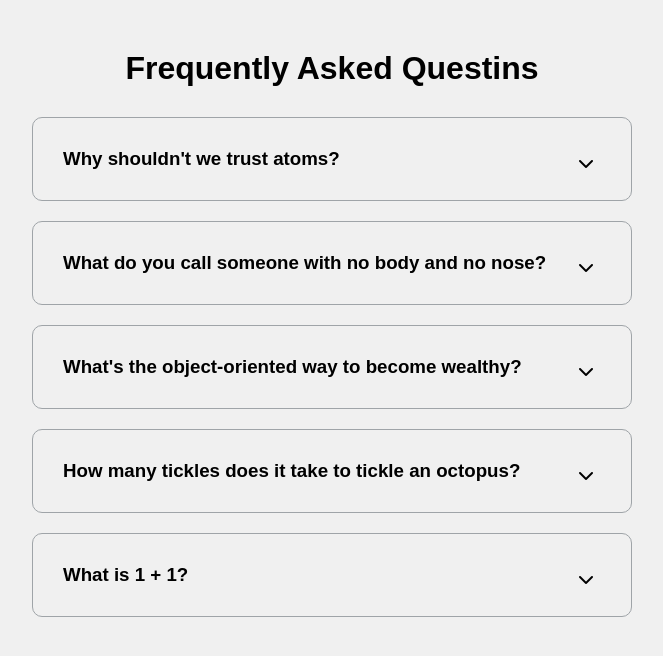
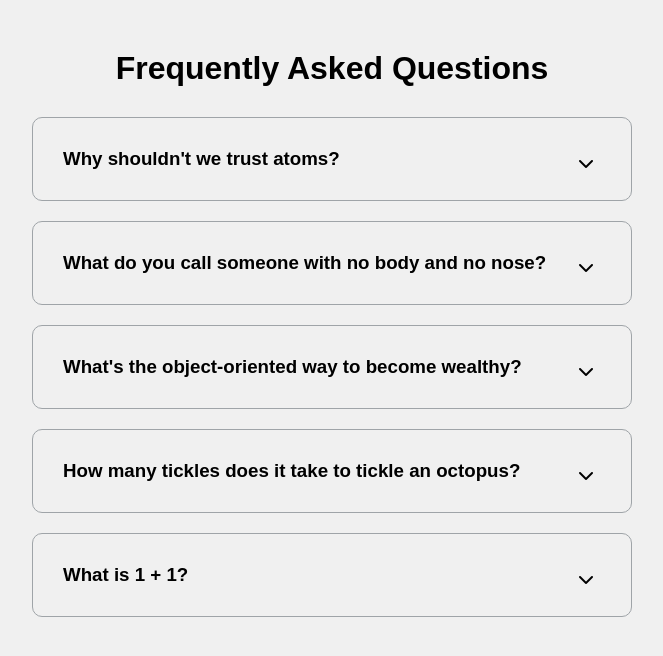
Before and after one commit to Vilas-Gannaram/50ProjectsIn50Days, a plain HTML site: page 10_FAQCollapse/index.html in a window 1280 px wide. Shown: the whole page, without its empty margins (308-971 px from the left). Drawn offline with Linux system fonts and the light colour scheme; a web font is replaced by a local one.

Commit message:
modified

```diff
--- a/10_FAQCollapse/index.html
+++ b/10_FAQCollapse/index.html
@@ -13,7 +13,7 @@
 </head>
 
 <body>
-    <h1>Frequently Asked Questins</h1>
+    <h1>Frequently Asked Questions</h1>
     <div class="faq-container">
         <div class="faq">
             <h3 class="faq-title">
```
